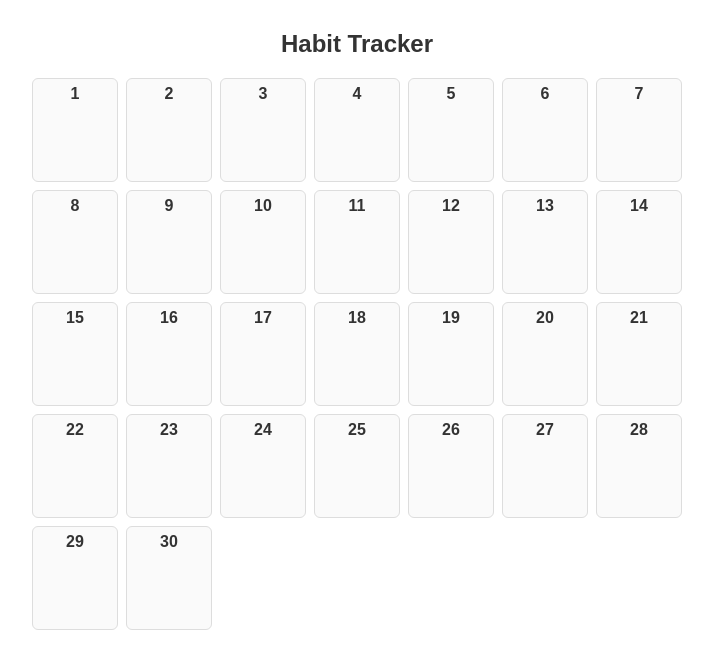
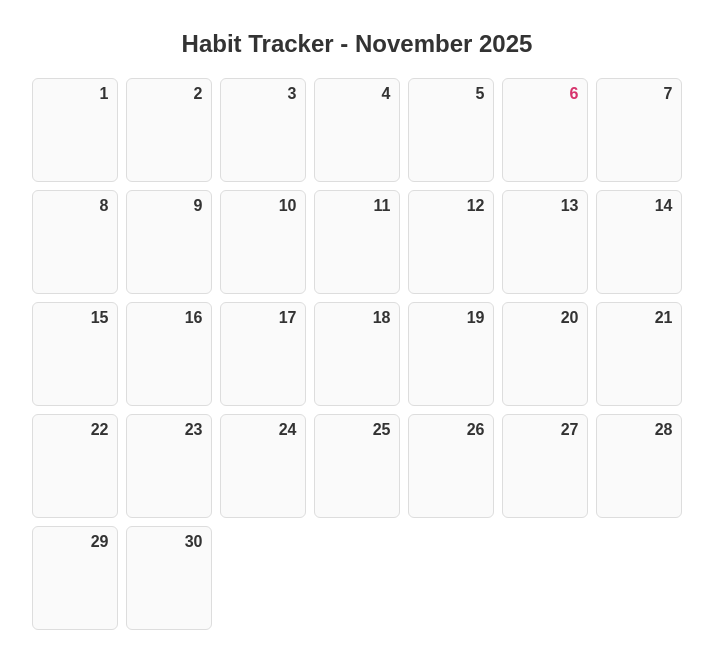
Before and after one commit to Vivienneng58/habitTracker, a Vue app: page / in a window 1280 px wide. Shown: the top 668 px of the page, without its empty margins (283-996 px from the left). Built offline with nearby package versions, Linux system fonts and the light colour scheme; the HTML template or start-up script is replaced by a standard one.

Commit message:
feat: enhance calendar view with current month display and improved habit list styling

```diff
--- a/src/components/Calendar.vue
+++ b/src/components/Calendar.vue
@@ -1,13 +1,15 @@
 <template>
   <div class="container">
-    <h2 class="title">Habit Tracker</h2>
+    <h2 class="title">Habit Tracker - {{ monthYear }}</h2>
 
     <!-- 日历部分 -->
     <div class="calendar">
       <div v-for="day in daysOfMonth" :key="day" class="calendar-day" @click="openAddHabit(day)">
-        <div class="date">{{ new Date(day).getDate() }}</div>
+        <div class="date" :class="{ today: isToday(day) }">
+          {{ new Date(day).getDate() }}
+        </div>
 
-        <!-- 当天已添加的习惯 -->
+        <!-- 当天的习惯列表 -->
         <ul class="habit-list" @click.stop>
           <li v-for="(habit, index) in habitsByDate[day]" :key="index" class="habit-item">
             {{ habit }}
@@ -19,7 +21,7 @@
       </div>
     </div>
 
-    <!-- 添加习惯弹窗 -->
+    <!-- 添加habit弹窗 -->
     <div v-if="showDialog" class="dialog-overlay">
       <div class="dialog">
         <h3>Add Habit on {{ selectedDate }}</h3>
@@ -36,7 +38,7 @@
 <script setup lang="ts">
 import { ref, computed } from 'vue'
 
-// 用 localStorage 保存用户数据
+// 保存习惯数据
 const habitsByDate = ref<Record<string, string[]>>(
   JSON.parse(localStorage.getItem('habitsByDate') || '{}'),
 )
@@ -46,7 +48,12 @@ const showDialog = ref(false)
 const selectedDate = ref('')
 const newHabit = ref('')
 
-// 计算本月所有日期
+// 当前年月（显示用）
+const monthYear = computed(() =>
+  today.toLocaleString('default', { month: 'long', year: 'numeric' }),
+)
+
+// 计算本月日期
 const daysOfMonth = computed(() => {
   const days: string[] = []
   const date = new Date(today.getFullYear(), today.getMonth(), 1)
@@ -60,7 +67,17 @@ const daysOfMonth = computed(() => {
   return days
 })
 
-// 打开添加habit的弹窗
+// 判断是否是今天
+const isToday = (dateStr: string) => {
+  const d = new Date(dateStr)
+  return (
+    d.getDate() === today.getDate() &&
+    d.getMonth() === today.getMonth() &&
+    d.getFullYear() === today.getFullYear()
+  )
+}
+
+// 打开添加habit弹窗
 const openAddHabit = (date: string) => {
   selectedDate.value = date
   newHabit.value = ''
@@ -82,7 +99,7 @@ const addHabitForDate = () => {
 const deleteHabit = (date: string, index: number) => {
   habitsByDate.value[date].splice(index, 1)
   if (habitsByDate.value[date].length === 0) {
-    delete habitsByDate.value[date] // 删除空日期
+    delete habitsByDate.value[date]
   }
   saveToLocal()
 }
@@ -139,6 +156,14 @@ const closeDialog = () => {
 .date {
   font-weight: bold;
   margin-bottom: 4px;
+  width: 100%;
+  text-align: right;
+  padding-right: 5px;
+}
+
+.date.today {
+  color: #d6336c;
+  font-weight: 900;
 }
 
 .habit-list {
```
